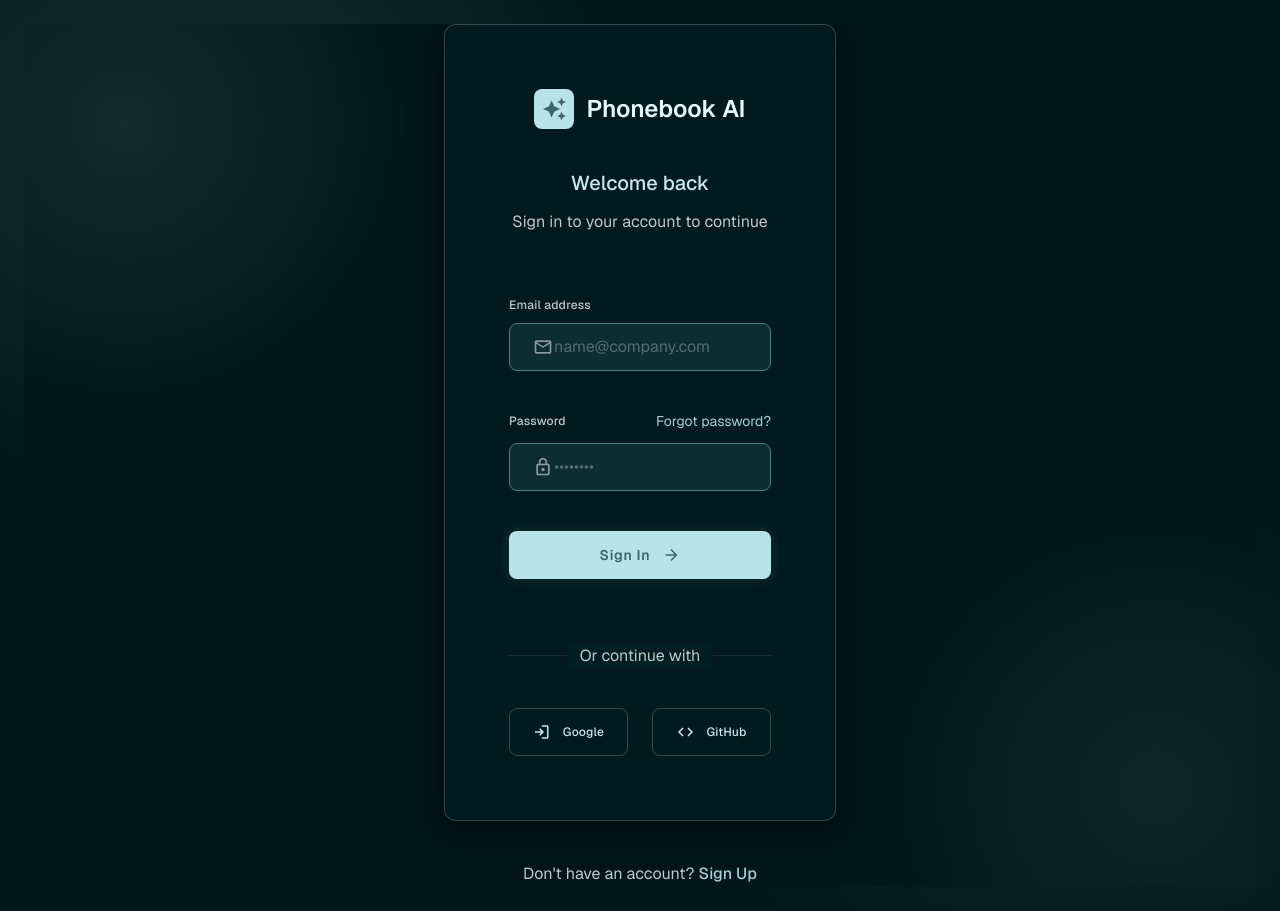
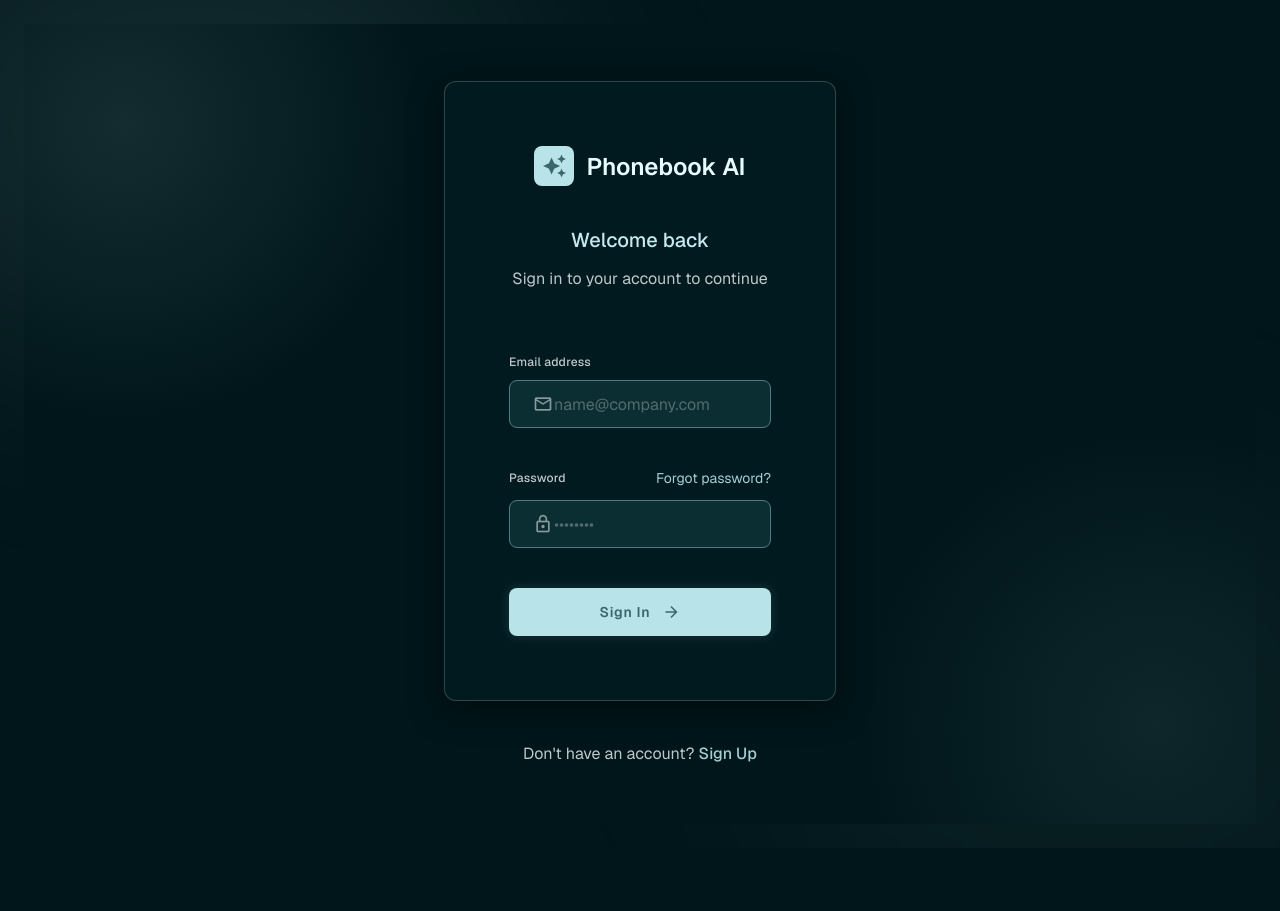
Before and after one commit to shivanand-vn/PhoneBook, a React (Vite) app in the folder client/: page /login in a window 1280 px wide. After the commit the page ends 848 px from the top, so only its background shows below. Built offline with nearby package versions, Linux system fonts and the light colour scheme.

Commit message:
UI: Simplify signup header to 'Sign Up' and remove social login options from login page

```diff
--- a/client/src/pages/Login.jsx
+++ b/client/src/pages/Login.jsx
@@ -107,28 +107,6 @@
               {!isSubmitting && <span className="material-symbols-outlined text-[18px]">arrow_forward</span>}
             </button>
           </form>
-
-          {/* Divider */}
-          <div className="mt-xl mb-lg relative">
-            <div className="absolute inset-0 flex items-center">
-              <div className="w-full border-t border-primary/10"></div>
-            </div>
-            <div className="relative flex justify-center text-sm">
-              <span className="px-sm bg-surface-container-low font-body-md text-body-md text-on-surface-variant">Or continue with</span>
-            </div>
-          </div>
-
-          {/* Social Logins */}
-          <div className="grid grid-cols-2 gap-md">
-            <button className="h-[48px] border border-primary/20 hover:bg-surface-variant/40 rounded-lg flex items-center justify-center gap-sm font-label-md text-label-md text-on-surface transition-colors" type="button">
-              <span className="material-symbols-outlined text-[18px]">login</span>
-              Google
-            </button>
-            <button className="h-[48px] border border-primary/20 hover:bg-surface-variant/40 rounded-lg flex items-center justify-center gap-sm font-label-md text-label-md text-on-surface transition-colors" type="button">
-              <span className="material-symbols-outlined text-[18px]">code</span>
-              GitHub
-            </button>
-          </div>
         </div>
 
         {/* Footer */}
--- a/client/src/pages/Register.jsx
+++ b/client/src/pages/Register.jsx
@@ -50,8 +50,7 @@
               </div>
               <h1 className="font-headline-md text-headline-md text-primary">Phonebook AI</h1>
             </div>
-            <h2 className="font-headline-sm text-headline-sm text-on-surface mb-sm">Create account</h2>
-            <p className="font-body-md text-body-md text-on-surface-variant">Sign up to get started with your directory</p>
+            <h2 className="font-headline-sm text-headline-sm text-on-surface mb-sm">Sign Up</h2>
           </div>
 
           {/* Form */}
```
